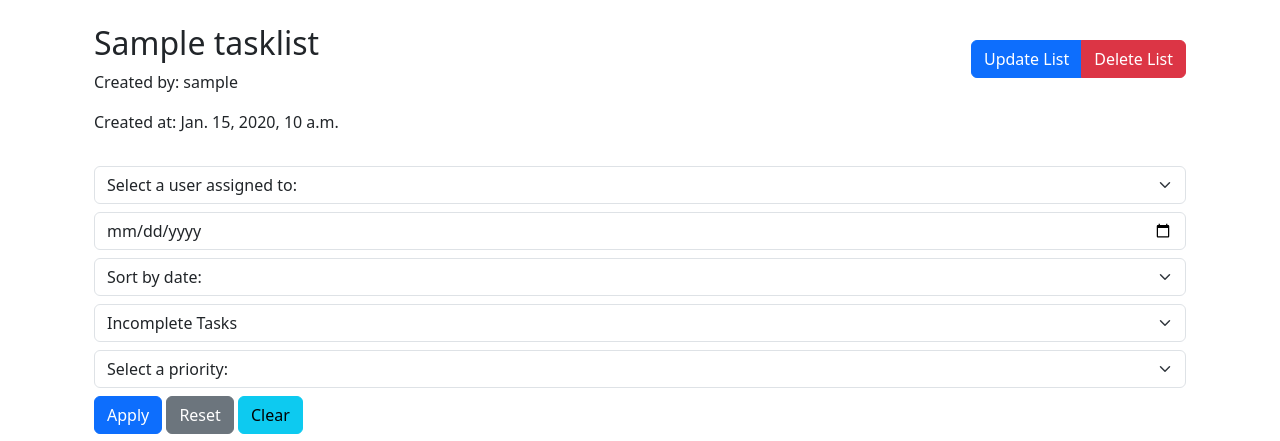
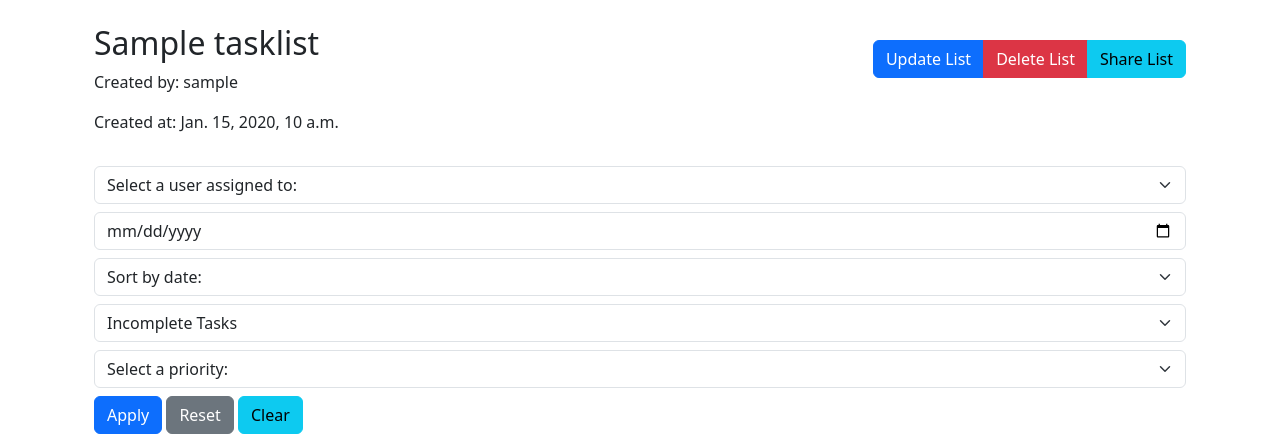
Before and after one commit to antoinegreuzard/task_manager, a Django app: page /task_list/1/ in a window 1280 px wide. Shown: the part 56-497 px from the top of the page. Run offline with Django 5.2, Linux system fonts and the light colour scheme; a user stored in the database is signed in; tables that the repository leaves empty hold one stand-in row (values such as "Sample post").

Commit message:
feat: add button to share

```diff
--- a/task_manager/templates/task_manager/view_task_list.html
+++ b/task_manager/templates/task_manager/view_task_list.html
@@ -12,10 +12,11 @@
         <p>Created by: {{ task_list.created_by.username }}</p>
         <p>Created at: {{ task_list.created_at }}</p>
       </div>
-      <div class="col text-end">
+      <div class="col-12 col-lg text-lg-end">
         <div class="btn-group mt-3">
           <a href="{% url 'update_task_list' task_list.id %}" class="btn btn-primary">Update List</a>
           <a href="{% url 'delete_task_list' task_list.id %}" class="btn btn-danger">Delete List</a>
+          <a href="{% url 'share_task_list' task_list.id %}" class="btn btn-info">Share List</a>
         </div>
       </div>
     </div>
--- a/task_manager/urls.py
+++ b/task_manager/urls.py
@@ -17,4 +17,5 @@ urlpatterns = [
     path('task_list/<int:task_list_id>/delete_task/<int:task_id>/', views.delete_task, name='delete_task'),
     path('task_list/<int:task_list_id>/completed/<int:task_id>/', views.mark_task_completed,
          name='mark_task_completed'),
+    path('task_list/<int:task_list_id>/share/', views.share_task_list, name='share_task_list'),
 ]
```
